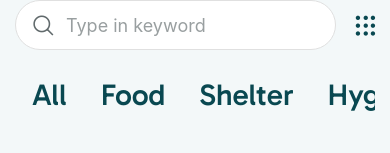
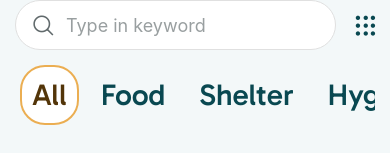
Before and after one commit to Valyria-Studios/geo_browser_app, a React Native app in the folder App/: screen /Directory in a window 390 px wide. Shown: the top 153 px of the page. Built offline with nearby package versions, Linux system fonts and the light colour scheme.

Commit message:
Updated handlePress to default select and show All

```diff
--- a/App/screens/Home.js
+++ b/App/screens/Home.js
@@ -24,7 +24,7 @@ export default function App({ navigation }) {
   const [searchInput, setSearchInput] = useState("");
   const [filteredAmenities, setFilteredAmenities] = useState(Amenities);
   const [sortCriteria, setSortCriteria] = useState(null);
-  const [selectedCategoryFilter, setSelectedCategoryFilter] = useState(null);
+  const [selectedCategoryFilter, setSelectedCategoryFilter] = useState("All");
 
   useEffect(() => {
     const result = applyFiltersAndSort(
@@ -40,15 +40,9 @@ export default function App({ navigation }) {
   }, [searchInput, selectedCategoryFilter, sortCriteria]);
 
   const handlePress = (category) => {
-    if (category === selectedCategoryFilter) {
-      // If the clicked category is the same as the currently selected category,
-      // clear the selected category.
-      setSelectedCategoryFilter(null);
-    } else {
-      // Update the selected category.
-      setSelectedCategoryFilter(category);
-    }
-    // No need to call applyFiltersAndSort here because useEffect will trigger it.
+    setSelectedCategoryFilter((prevCategory) =>
+      prevCategory === category ? "All" : category
+    );
   };
 
   const handleSearchChange = (text) => {
```
